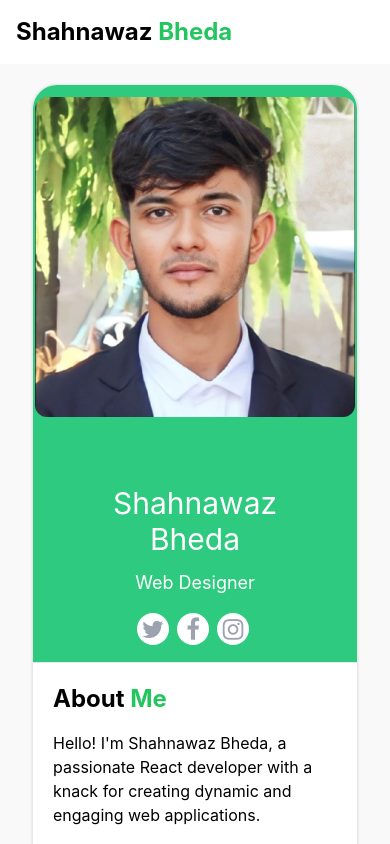
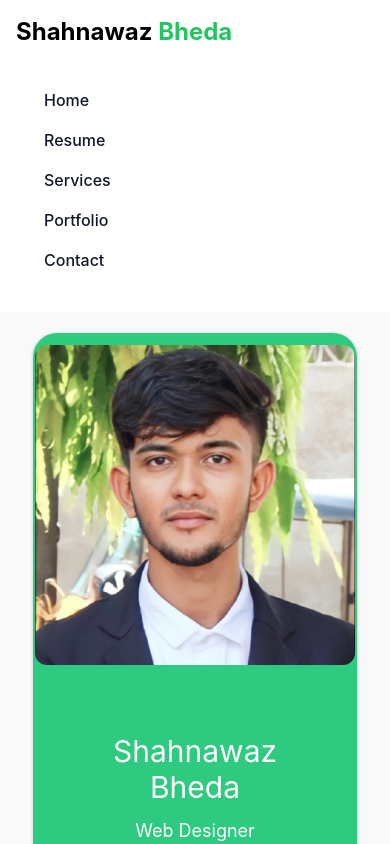
Before and after one commit to shahnawazbheda/React-Resume, a React (Create React App) app: page / in a window 390 px wide. Shown: the top 844 px of the page. Built offline with nearby package versions, Linux system fonts and the light colour scheme.

Commit message:
Fully Responsive code

```diff
--- a/src/Components/Resume.js
+++ b/src/Components/Resume.js
@@ -115,43 +115,48 @@ export default function Resume() {
         return (
           <div className={contentClasses}>
             <div className={contentClasses}>
+
               <div className="container mx-auto px-4 mt-5">
                 <div className="bg-white border rounded-3xl shadow">
                   <div className="text-2xl border-b rounded-t-3xl text-white bg-[#2ECA7F]">
-                    <p className='text-5xl p-5 text-center'>Resume</p>
+                    <p className="text-5xl p-5 text-center">Resume</p>
                   </div>
 
                   <div className="p-5 container mx-5">
-                    <div className="grid grid-cols-2 gap-4">
+                    <div className="grid grid-cols-1 md:grid-cols-2 gap-4">
                       <div>
-                        <p className='text-2xl font-bold'>Education</p>
-
-                        <a href="#" className="block mt-5 p-6 bg-white border border-gray-200 rounded-lg shadow hover:bg-gray-100">
+                        <p className="text-2xl font-bold">Education</p>
+                        <a
+                          href="#"
+                          className="block mt-5 p-6 bg-white border border-gray-200 rounded-lg shadow hover:bg-gray-100"
+                        >
                           <h5 className="mb-2 text-2xl font-bold tracking-tight text-gray-900 dark:text-black">Msc.IT</h5>
                           <p className="font-normal text-gray-700 dark:text-gray-700">Atmiya University</p>
                         </a>
-
-                        <a href="#" className="block mt-5 p-6 bg-white border border-gray-200 rounded-lg shadow hover:bg-gray-100 ">
+                        <a
+                          href="#"
+                          className="block mt-5 p-6 bg-white border border-gray-200 rounded-lg shadow hover:bg-gray-100"
+                        >
                           <h5 className="mb-2 text-2xl font-bold tracking-tight text-gray-900 dark:text-black">BCA</h5>
                           <p className="font-normal text-gray-700 dark:text-gray-700">H.J. Doshi</p>
                         </a>
-
-
                       </div>
-
                       <div>
-                        <p className='text-2xl font-bold'>Experience</p>
-                        <a href="#" className="block p-6 mt-5 bg-white border border-gray-200 rounded-lg shadow hover:bg-gray-100 ">
+                        <p className="text-2xl font-bold">Experience</p>
+                        <a
+                          href="#"
+                          className="block mt-5 p-6 bg-white border border-gray-200 rounded-lg shadow hover:bg-gray-100"
+                        >
                           <h5 className="mb-2 text-2xl font-bold tracking-tight text-gray-900 dark:text-black">Frontend-developer</h5>
                           <p className="font-normal text-gray-700 dark:text-gray-700">ImbueSoft llp</p>
                         </a>
-
-                        <a href="#" className="block p-6 mt-5 bg-white border border-gray-200 rounded-lg shadow hover:bg-gray-100 ">
+                        <a
+                          href="#"
+                          className="block mt-5 p-6 bg-white border border-gray-200 rounded-lg shadow hover:bg-gray-100"
+                        >
                           <h5 className="mb-2 text-2xl font-bold tracking-tight text-gray-900 dark:text-black">Web Designer</h5>
                           <p className="font-normal text-gray-700 dark:text-gray-700">ImbueSoft llp</p>
                         </a>
-
-
                       </div>
                     </div>
                   </div>
@@ -163,6 +168,7 @@ export default function Resume() {
       case "services":
         return (
           <div className={contentClasses}>
+
             <div className="container mx-auto px-4 mt-5">
               <div className="bg-white border rounded-3xl shadow">
                 <div className="text-2xl border-b rounded-t-3xl text-white bg-[#2ECA7F]">
@@ -174,11 +180,12 @@ export default function Resume() {
                     My <span style={{ color: "#2ECA7F" }}>Services</span>
                   </p>
 
-                  <div className="grid grid-cols-2 gap-4 mt-5">
+                  <div className="grid grid-cols-1 md:grid-cols-2 gap-4 mt-5">
                     <div>
                       <a
                         href="#"
-                        className="block  p-6 bg-white border border-gray-200 rounded-lg shadow hover:bg-gray-100 ">
+                        className="block p-6 bg-white border border-gray-200 rounded-lg shadow hover:bg-gray-100"
+                      >
                         <h5 className="mb-2 text-2xl font-bold tracking-tight text-gray-900 dark:text-gray-900">
                           Front-End developer
                         </h5>
@@ -198,8 +205,8 @@ export default function Resume() {
                     <div>
                       <a
                         href="#"
-                        className="block  p-6 bg-white border border-gray-200 rounded-lg shadow hover:bg-gray-100 "
-                        style={{ height: "100%" }}>
+                        className="block p-6 bg-white border border-gray-200 rounded-lg shadow hover:bg-gray-100" style={{ height: '100%' }}
+                      >
                         <h5 className="mb-2 text-2xl font-bold tracking-tight text-gray-900 dark:text-gray-900">
                           Back-End Development
                         </h5>
@@ -222,6 +229,7 @@ export default function Resume() {
       case "portfolio":
         return (
           <div className={contentClasses}>
+
             <div className="container mx-auto px-4 mt-5">
               <div className="bg-white border rounded-3xl shadow">
                 <div className="text-2xl border-b rounded-t-3xl text-white bg-[#2ECA7F]">
@@ -229,12 +237,12 @@ export default function Resume() {
                 </div>
 
                 <div className="p-5">
-                  <div className="grid p-3 grid-cols-2 gap-4 mt-5">
-                    <div className="ms-2">
-                      <img src={medicCare} />
+                  <div className="grid grid-cols-1 md:grid-cols-2 gap-4 mt-5">
+                    <div>
+                      <img src={medicCare} alt="Medic Care" className="w-full h-auto  p-12" />
                     </div>
-                    <div className="ms-2">
-                      <img src={filmNest} />
+                    <div>
+                      <img src={filmNest} alt="Film Nest" className="w-full h-auto  p-12" />
                     </div>
                   </div>
                 </div>
@@ -246,7 +254,7 @@ export default function Resume() {
       case "contact":
         return (
           <div className={contentClasses}>
-            <div className="container mx-auto px-4 mt-5">
+            {/* <div className="container mx-auto px-4 mt-5">
               <div className="bg-white border rounded-3xl shadow">
                 <div className="text-2xl border-b rounded-t-3xl text-white bg-[#2ECA7F]">
                   <p className="text-5xl p-5 text-center">Contact</p>
@@ -300,6 +308,57 @@ export default function Resume() {
                   </div>
                 </div>
               </div>
+            </div> */}
+
+            <div className="container mx-auto px-4 mt-5">
+              <div className="bg-white border rounded-3xl shadow">
+                <div className="text-2xl border-b rounded-t-3xl text-white bg-[#2ECA7F]">
+                  <p className="text-5xl p-5 text-center">Contact</p>
+                </div>
+
+                <div className="p-5">
+                  <div className="grid grid-cols-1 md:grid-cols-2 gap-4 p-3">
+                    <div className="text-xl">
+                      <p className="text-2xl font-bold">
+                        Get in <span className="text-green-500">Touch</span>
+                      </p>
+                      <p className="fa fa-map-marker mt-5 text-green-500">
+                        <span className="ms-2 font-bold text-black">Bajarangvadi, Rajkot</span>
+                      </p> <br/>
+                      <p className="fa fa-envelope mt-3 text-green-500">
+                        <span className="ms-2 font-bold text-black">shahnawazbheda@gmail.com</span>
+                      </p><br/>
+                      <p className="fa fa-phone mt-3 text-green-500">
+                        <span className="ms-2 font-bold text-black">+91 9558362840</span>
+                      </p><br/>
+                      <p className="fa fa-check mt-3 text-green-500">
+                        <span className="ms-2 font-bold text-black">Freelance Available</span>
+                      </p>
+                    </div>
+
+                    <div>
+                      <p className="text-2xl font-bold">
+                        Contact <span className="text-green-500">Us</span>
+                      </p>
+
+                      <div className="mt-4 md:mt-6 text-2xl md:text-3xl">
+                        <a href="https://twitter.com/BhedaShahnawaz">
+                          <button className="fa fa-twitter w-8 h-8 md:w-10 md:h-10 rounded-full bg-white text-gray-400 mr-1" />
+                        </a>
+                        <a href="https://www.facebook.com/shahnawaz.bheda">
+                          <button className=" fa fa-facebook w-8 h-8 md:w-10 md:h-10 rounded-full bg-white text-gray-400 mx-1" />
+                        </a>
+                        <a href="https://www.instagram.com/_shahnawaz_khatri_29/">
+                          <button className="fa fa-instagram w-8 h-8 md:w-10 md:h-10 rounded-full bg-white text-gray-400 mx-1" />
+                        </a>
+                        <a href="https://www.linkedin.com/in/shahnawaz-bheda-7771141a3/">
+                          <button className="fa fa-linkedin w-8 h-8 md:w-10 md:h-10 rounded-full bg-white text-gray-400 mx-1" />
+                        </a>
+                      </div>
+                    </div>
+                  </div>
+                </div>
+              </div>
             </div>
           </div>
         );
@@ -310,14 +369,14 @@ export default function Resume() {
 
   return (
     <div className="bg-[#F9F9F9] h-screen">
-      <nav className="bg-white dark-bg-gray-900">
+      {/* <nav className="bg-white dark-bg-gray-900">
         <div className="max-w-screen-xl flex flex-wrap items-center justify-between mx-auto p-4">
           <b>
             <p className="text-2xl">
               Shahnawaz <span className="text-green-500">Bheda</span>
             </p>
           </b>
-          <div className="hidden w-full md:block md:w-auto">
+          <div className="w-full md:block md:w-auto">
             <ul className="font-medium flex flex-col p-4 md:p-0 mt-4  rounded-lg md:flex-row md:space-x-8 md:mt-0 md-border-0">
               <li>
                 <button
@@ -357,7 +416,60 @@ export default function Resume() {
             </ul>
           </div>
         </div>
-      </nav>
+      </nav> */}
+      <nav className="bg-white dark-bg-gray-900">
+      <div className="max-w-screen-xl flex flex-wrap items-center justify-between mx-auto p-4">
+        <b>
+          <p className="text-2xl">
+            Shahnawaz <span className="text-green-500">Bheda</span>
+          </p>
+        </b>
+        <div className="w-full md:block md:w-auto">
+          <ul className="font-medium flex flex-col p-4 md:p-0 mt-4 rounded-lg md:flex-row md:space-x-8 md:mt-0 md-border-0">
+            <li>
+              <button
+                className="block py-2 pl-3 pr-4 text-gray-900 rounded hover:bg-gray-100"
+                onClick={() => handleNavClick("home")}
+              >
+                Home
+              </button>
+            </li>
+            <li>
+              <button
+                className="block py-2 pl-3 pr-4 text-gray-900 rounded hover:bg-gray-100"
+                onClick={() => handleNavClick("resume")}
+              >
+                Resume
+              </button>
+            </li>
+            <li>
+              <button
+                className="block py-2 pl-3 pr-4 text-gray-900 rounded hover:bg-gray-100"
+                onClick={() => handleNavClick("services")}
+              >
+                Services
+              </button>
+            </li>
+            <li>
+              <button
+                className="block py-2 pl-3 pr-4 text-gray-900 rounded hover:bg-gray-100"
+                onClick={() => handleNavClick("portfolio")}
+              >
+                Portfolio
+              </button>
+            </li>
+            <li>
+              <button
+                className="block py-2 pl-3 pr-4 text-gray-900 rounded hover:bg-gray-100"
+                onClick={() => handleNavClick("contact")}
+              >
+                Contact
+              </button>
+            </li>
+          </ul>
+        </div>
+      </div>
+    </nav>
 
       <div className="container mx-auto px-4 mt-5">
         <CSSTransition in={contentVisible} timeout={300} classNames="slide-content" unmountOnExit>
```
